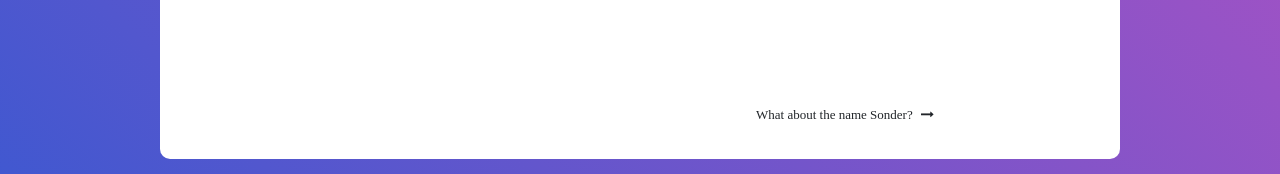
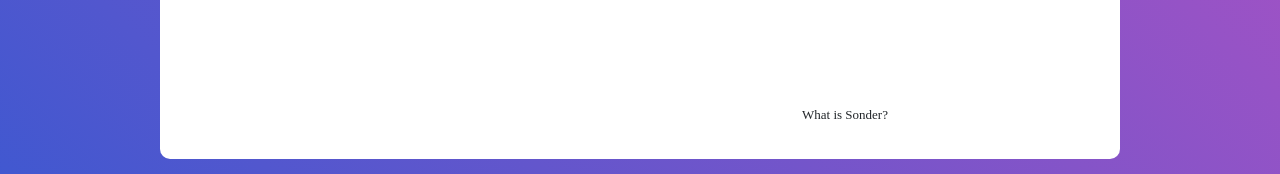
Before and after one commit to nishnik/gyft-serve, a Flask app: page / in a window 1280 px wide. Shown: the part 716-890 px from the top of the page. Run offline with Flask 2, Linux system fonts and the light colour scheme; some libraries are stand-ins or nearby versions; some web fonts are replaced.

Commit message:
renamed app

```diff
--- a/templates/main.html
+++ b/templates/main.html
@@ -109,8 +109,7 @@
 					</div>
 					<div class="text-center p-t-136">
 						<a style="cursor: pointer;" class="txt2" onclick='#'>
-							What about the name Sonder?
-							<i class="fa fa-long-arrow-right m-l-5" aria-hidden="true"></i>
+							What is Sonder?
 						</a>
 					</div>
 				</form>
@@ -173,30 +172,12 @@
 			data.append('sessionToken', results[1])
 			// data.append('password', password)
 			// var url = 'http://localhost:5000/login'
-			var url = 'https://glacial-temple-31521.herokuapp.com/login'
+			var url = 'https://gyftkgp.herokuapp.com/login'
 			var request = new XMLHttpRequest()
 			request.open("POST", url , true)
 			request.onload = function () {
     // do something to response
-
-    // alert(this.responseText);
    download("Timetable.ics",this.responseText);
-    // window.open (this.responseText);
-      // results = eval(this.responseText);
-      // results = results['results'];
-
-//       html_1 = '<div class="modal-content">        <div class="modal-header">          <button type="button" class="close" data-dismiss="modal">&times;</button>' +
-//           '<h4 class="modal-title">' + 'Similar users' + '</h4>        </div>        <div class="modal-body">          ';
-
-// html_1 += '<table style="width:100%">  <tr>    <th><center>Name</center></th>    <th><center>Similarity Score</center></th>     </tr>';
-// tmp = results[0][2]
-//           for (i=0;i<results.length;i++)
-//           	html_1 += '  <tr>    <td><center><a href="https://www.facebook.com/'+results[i][1]+'">' + results[i][0] + '</a> </td></center><td> <center>'+ Math.round((results[i][2]*100)/tmp) +'</center></td></tr>'
-
-
-//           html_1 += '</table>        </div>        <div class="modal-footer">          <button type="button" class="btn btn-default" data-dismiss="modal">Close</button>        </div>      </div>';
-// 		$("#myModal .modal-dialog").html(html_1);
-//           $('#myModal').modal('show');
 $('#loading').hide();
 };
 			request.send(data)
@@ -213,32 +194,16 @@ $('#loading').hide();
 			data.append('user_id', username)
 			// data.append('password', password)
 			// var url = 'http://localhost:5000/getques'
-			var url = 'https://glacial-temple-31521.herokuapp.com/getques'
+			var url = 'https://gyftkgp.herokuapp.com/getques'
 			var request = new XMLHttpRequest()
 			request.open("POST", url , true)
 			request.onload = function () {
-    // do something to response
 
-    // alert(this.responseText);
 
     console.log (this.responseText);
 
       results = eval(this.responseText);
     $('#divwrite').html(results[0]);
-      // results = results['results'];
-
-//       html_1 = '<div class="modal-content">        <div class="modal-header">          <button type="button" class="close" data-dismiss="modal">&times;</button>' +
-//           '<h4 class="modal-title">' + 'Similar users' + '</h4>        </div>        <div class="modal-body">          ';
-
-// html_1 += '<table style="width:100%">  <tr>    <th><center>Name</center></th>    <th><center>Similarity Score</center></th>     </tr>';
-// tmp = results[0][2]
-//           for (i=0;i<results.length;i++)
-//           	html_1 += '  <tr>    <td><center><a href="https://www.facebook.com/'+results[i][1]+'">' + results[i][0] + '</a> </td></center><td> <center>'+ Math.round((results[i][2]*100)/tmp) +'</center></td></tr>'
-
-
-//           html_1 += '</table>        </div>        <div class="modal-footer">          <button type="button" class="btn btn-default" data-dismiss="modal">Close</button>        </div>      </div>';
-// 		$("#myModal .modal-dialog").html(html_1);
-//           $('#myModal').modal('show');
 $('#loading').hide();
 };
 			request.send(data)
```
